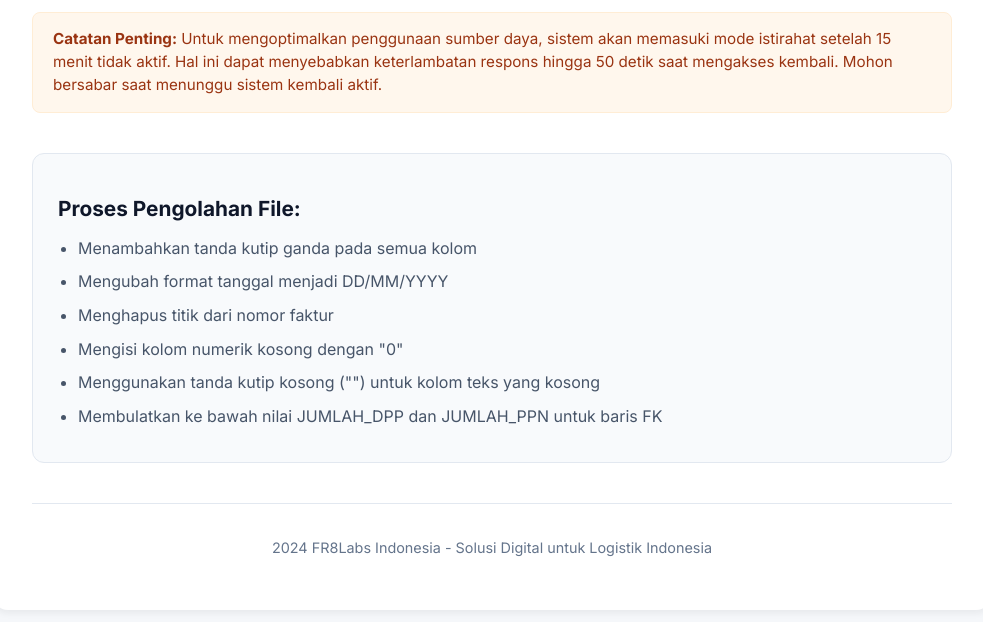
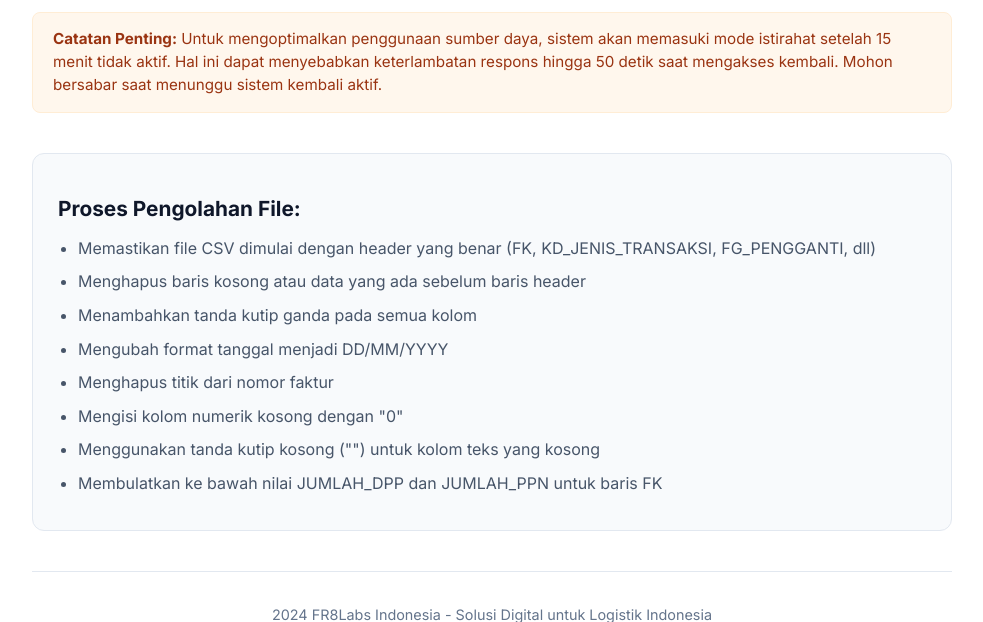
Before and after one commit to felixlu07/faktur-pajak-processor, a Flask app: page / in a window 1280 px wide. Shown: the part 465-1087 px from the top of the page, without its empty margins (148-1131 px from the left). Run offline with Flask 3, Linux system fonts and the light colour scheme.

Commit message:
Update uI to inform users of the additional processing logic

```diff
--- a/faktur_pajak_csv_processor/templates/index.html
+++ b/faktur_pajak_csv_processor/templates/index.html
@@ -150,6 +150,8 @@
         <div class="instructions">
             <h2>Proses Pengolahan File:</h2>
             <ul>
+                <li>Memastikan file CSV dimulai dengan header yang benar (FK, KD_JENIS_TRANSAKSI, FG_PENGGANTI, dll)</li>
+                <li>Menghapus baris kosong atau data yang ada sebelum baris header</li>
                 <li>Menambahkan tanda kutip ganda pada semua kolom</li>
                 <li>Mengubah format tanggal menjadi DD/MM/YYYY</li>
                 <li>Menghapus titik dari nomor faktur</li>
```
